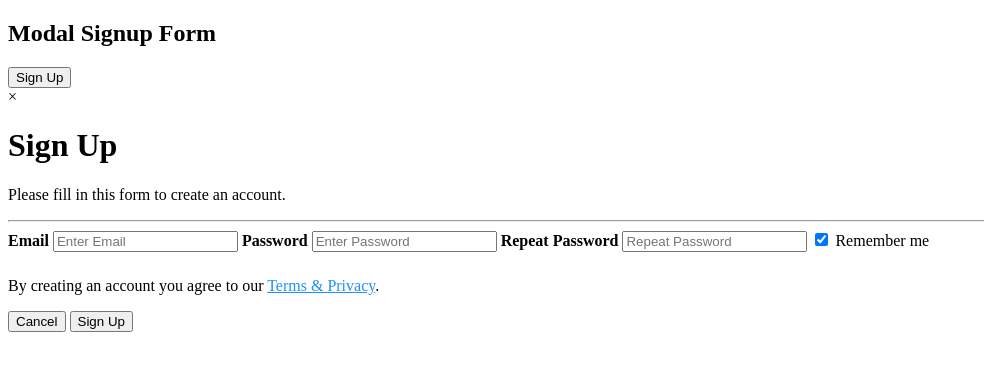
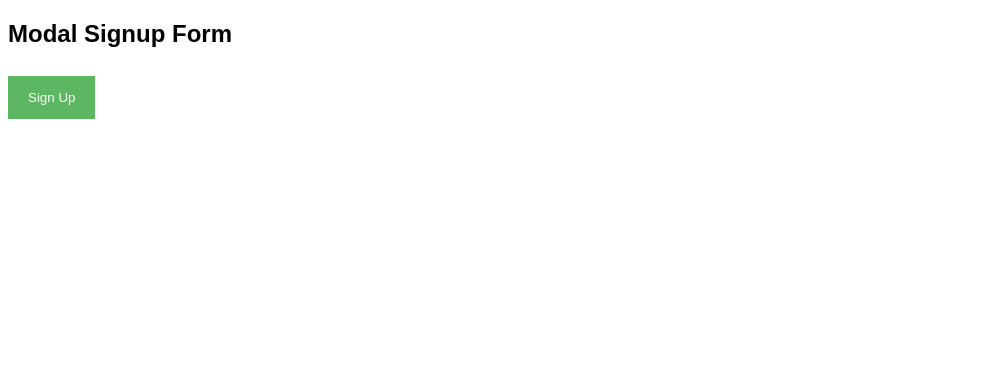
Before and after one commit to LeatSophat2/NT2, a PHP site: page / in a window 1280 px wide. Shown: the top 371 px of the page, without its empty margins (0-984 px from the left). Run offline with PHP 8.4, Linux system fonts and the light colour scheme.

Commit message:
Update Index.php

```diff
--- a/Index.php
+++ b/Index.php
@@ -5,6 +5,117 @@
     <meta name="viewport" content="width=device-width, initial-scale=1.0">
     <title>Document</title>
 </head>
+<style>
+    body {font-family: Arial, Helvetica, sans-serif;}
+* {box-sizing: border-box;}
+
+/* Full-width input fields */
+input[type=text], input[type=password] {
+  width: 100%;
+  padding: 15px;
+  margin: 5px 0 22px 0;
+  display: inline-block;
+  border: none;
+  background: #f1f1f1;
+}
+
+/* Add a background color when the inputs get focus */
+input[type=text]:focus, input[type=password]:focus {
+  background-color: #ddd;
+  outline: none;
+}
+
+/* Set a style for all buttons */
+button {
+  background-color: #4CAF50;
+  color: white;
+  padding: 14px 20px;
+  margin: 8px 0;
+  border: none;
+  cursor: pointer;
+  width: 100%;
+  opacity: 0.9;
+}
+
+button:hover {
+  opacity:1;
+}
+
+/* Extra styles for the cancel button */
+.cancelbtn {
+  padding: 14px 20px;
+  background-color: #f44336;
+}
+
+/* Float cancel and signup buttons and add an equal width */
+.cancelbtn, .signupbtn {
+  float: left;
+  width: 50%;
+}
+
+/* Add padding to container elements */
+.container {
+  padding: 16px;
+}
+
+/* The Modal (background) */
+.modal {
+  display: none; /* Hidden by default */
+  position: fixed; /* Stay in place */
+  z-index: 1; /* Sit on top */
+  left: 0;
+  top: 0;
+  width: 100%; /* Full width */
+  height: 100%; /* Full height */
+  overflow: auto; /* Enable scroll if needed */
+  background-color: #474e5d;
+  padding-top: 50px;
+}
+
+/* Modal Content/Box */
+.modal-content {
+  background-color: #fefefe;
+  margin: 5% auto 15% auto; /* 5% from the top, 15% from the bottom and centered */
+  border: 1px solid #888;
+  width: 80%; /* Could be more or less, depending on screen size */
+}
+
+/* Style the horizontal ruler */
+hr {
+  border: 1px solid #f1f1f1;
+  margin-bottom: 25px;
+}
+
+/* The Close Button (x) */
+.close {
+  position: absolute;
+  right: 35px;
+  top: 15px;
+  font-size: 40px;
+  font-weight: bold;
+  color: #f1f1f1;
+}
+
+.close:hover,
+.close:focus {
+  color: #f44336;
+  cursor: pointer;
+}
+
+/* Clear floats */
+.clearfix::after {
+  content: "";
+  clear: both;
+  display: table;
+}
+
+/* Change styles for cancel button and signup button on extra small screens */
+@media screen and (max-width: 300px) {
+  .cancelbtn, .signupbtn {
+     width: 100%;
+  }
+}
+</style>
 <body>
 
 <h2>Modal Signup Form</h2>
```
